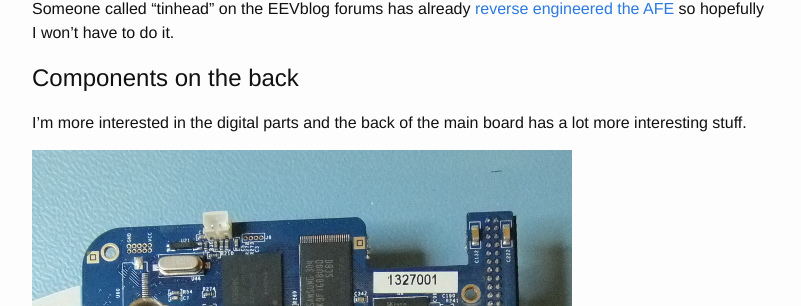
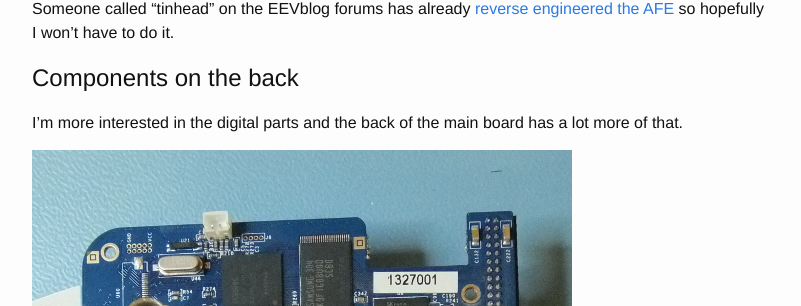
Before and after one commit to wingel/wingel.github.io, a Jekyll site: the page built from _posts/2016-05-01-sds7102-hacking.md, in a window 1280 px wide and 900 px high, scrolled down 2922 px. Shown: the part 146-452 px from the top of the window, without its empty margins (238-1039 px from the left). Built offline with Jekyll 4.4.1, drawn with Linux system fonts in a browser that asks for light colours.

Commit message:
More grammar

```diff
--- a/_posts/2016-05-01-sds7102-hacking.md
+++ b/_posts/2016-05-01-sds7102-hacking.md
@@ -114,7 +114,7 @@ Components on the back
 =======================
 
 I'm more interested in the digital parts and the back of the main
-board has a lot more interesting stuff.
+board has a lot more of that.
 
 ![Back of main board]({{site.baseurl}}/images/2016-05-01-sds7102-hacking/sds-mainboard-back.jpg)
 
```
